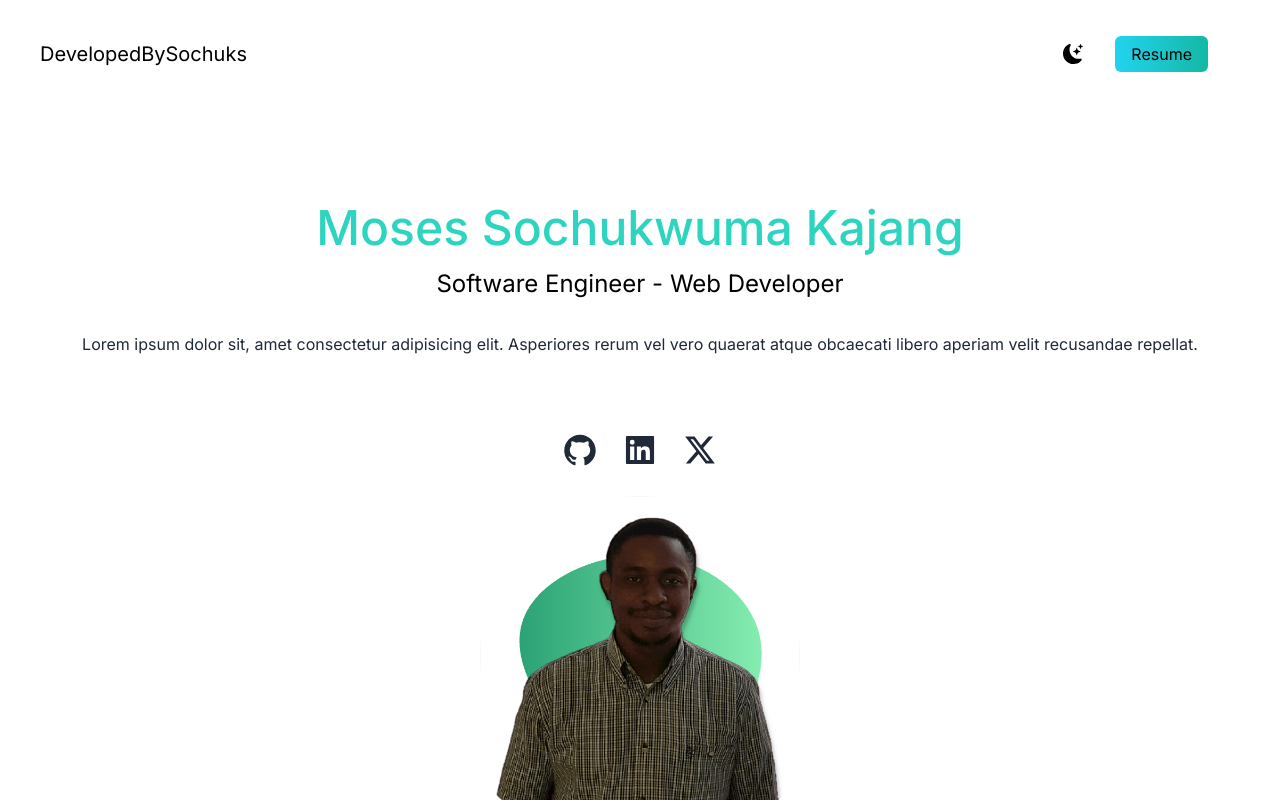
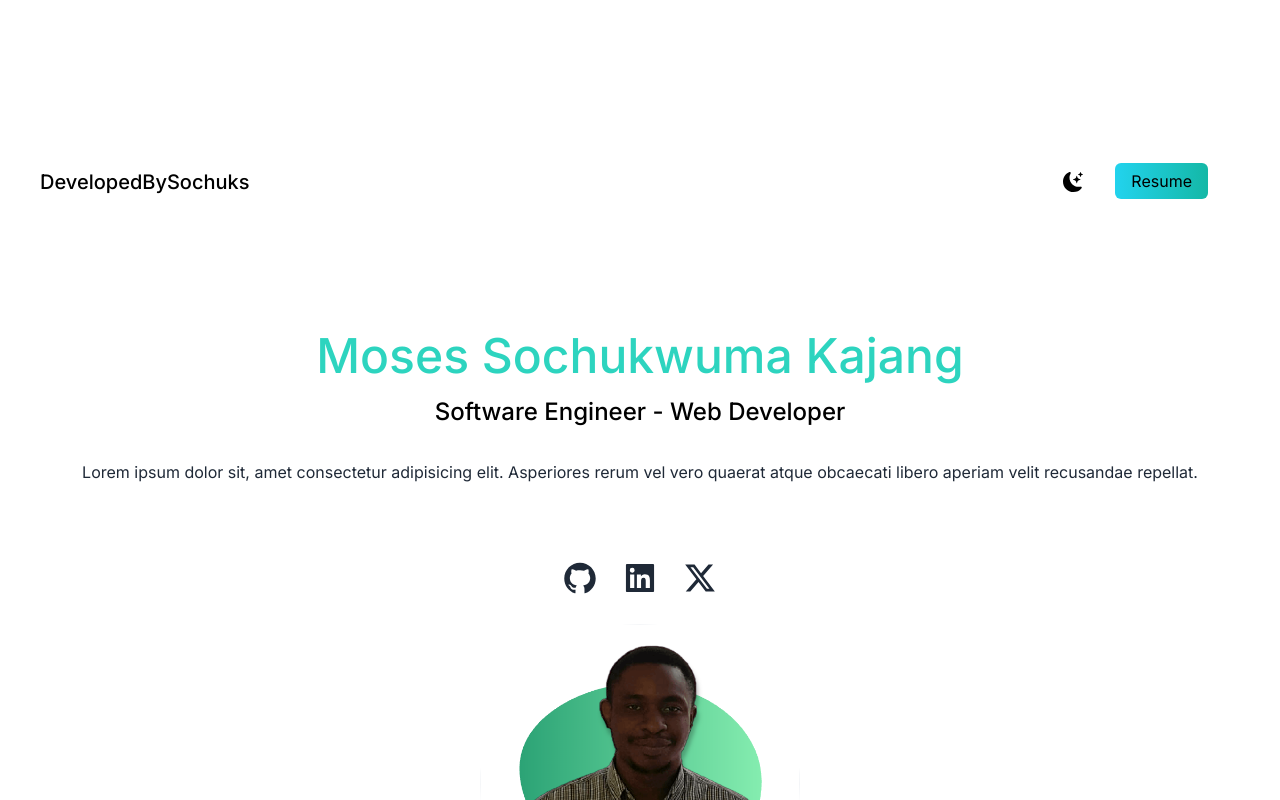
Before and after one commit to Sochuks/my-react-portfolio-2, a Next.js app: page / in a window 1280 px wide. Shown: the top 800 px of the page. Built offline with nearby package versions, Linux system fonts and the light colour scheme.

Commit message:
Included more global styles

```diff
--- a/src/app/globals.css
+++ b/src/app/globals.css
@@ -14,6 +14,13 @@
   --foreground-rgb: 0, 0, 0;
   --background-start-rgb: 214, 219, 220;
   --background-end-rgb: 255, 255, 255;
+
+  /* CONTAINERS */
+  --container-lg: 75%;
+  --container-md: 86%;
+  --container-sm: 90%;
+
+  --transition: all 400ms ease;
 }
 
 html {
@@ -21,13 +28,48 @@ html {
 }
 
 body {
-  color: rgb(var(--foreground-rgb));
-  background: linear-gradient(
-      to bottom,
-      transparent,
-      rgb(var(--background-end))
-    )
-    rgb(var(--background-start));
+  line-height: 1.7;
+}
+
+/*========= GENERAL STYLES ============*/
+.container{
+  width: var(--container-lg);
+  margin: 0 auto;
+}
+
+h1,h2,h3,h4,h5{
+  font-weight: 500;
+}
+
+h1{
+  font-size: 2.5rem;
+}
+
+section {
+  margin-top: 8rem;
+}
+
+section > h1, section > h5{
+  text-align: center;
+}
+
+section > h1{
+  margin-bottom: 3rem;
+}
+
+a{
+  transition: var(--transition);
+}
+
+.btn{
+  width:max-content;
+  display:inline-block;
+  padding: 0.75rem 1.2rem;
+  border-radius: 0.5rem;
+  cursor: pointer;
+  transition: var(--transition);
+  border:1px solid #333;
+
 }
 
 /*-- @media (prefers-color-scheme: dark) {
```
